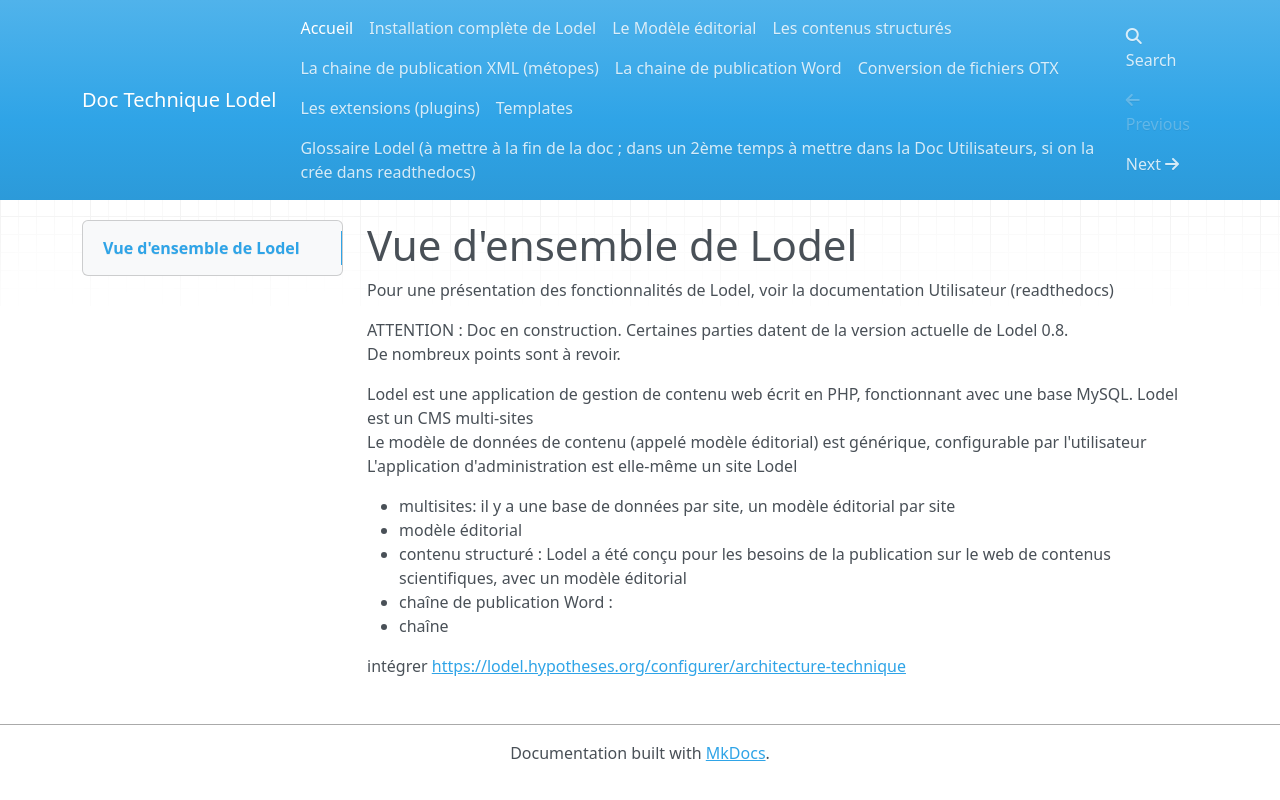
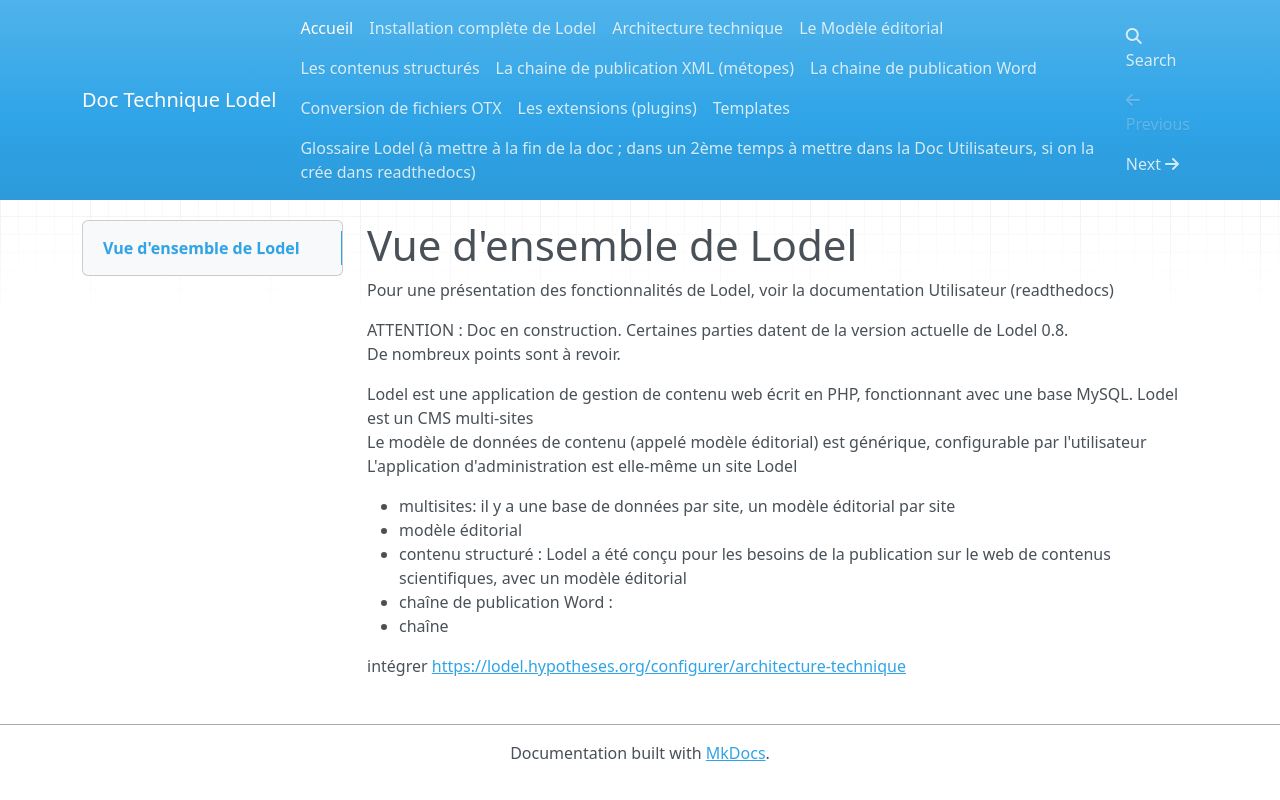
Before and after one commit to ValentinGeorgesDubost/Doc-Lodel, an MkDocs documentation site: the page built from docs/index.md, in a window 1280 px wide. Shown: the top 800 px of the page. Built offline with MkDocs 1.6.1, drawn with Linux system fonts in a browser that asks for light colours; nearby versions of some CDN libraries; old or Windows-style settings are respelled for this version of MkDocs.

Commit message:
Update mkdocs.yml

```diff
--- a/mkdocs.yml
+++ b/mkdocs.yml
@@ -3,6 +3,7 @@ site_name: Doc Technique Lodel
 pages:
 - Accueil: 'index.md'
 - Installation complète de Lodel: 'installer lodel.md'
+- 'Architecture et organisation.md'
 - 'Modèle éditorial.md'
 - Les contenus structurés: 'Contenus structurés.md'
 - La chaine de publication XML (métopes): 'Métopes.md'
```
